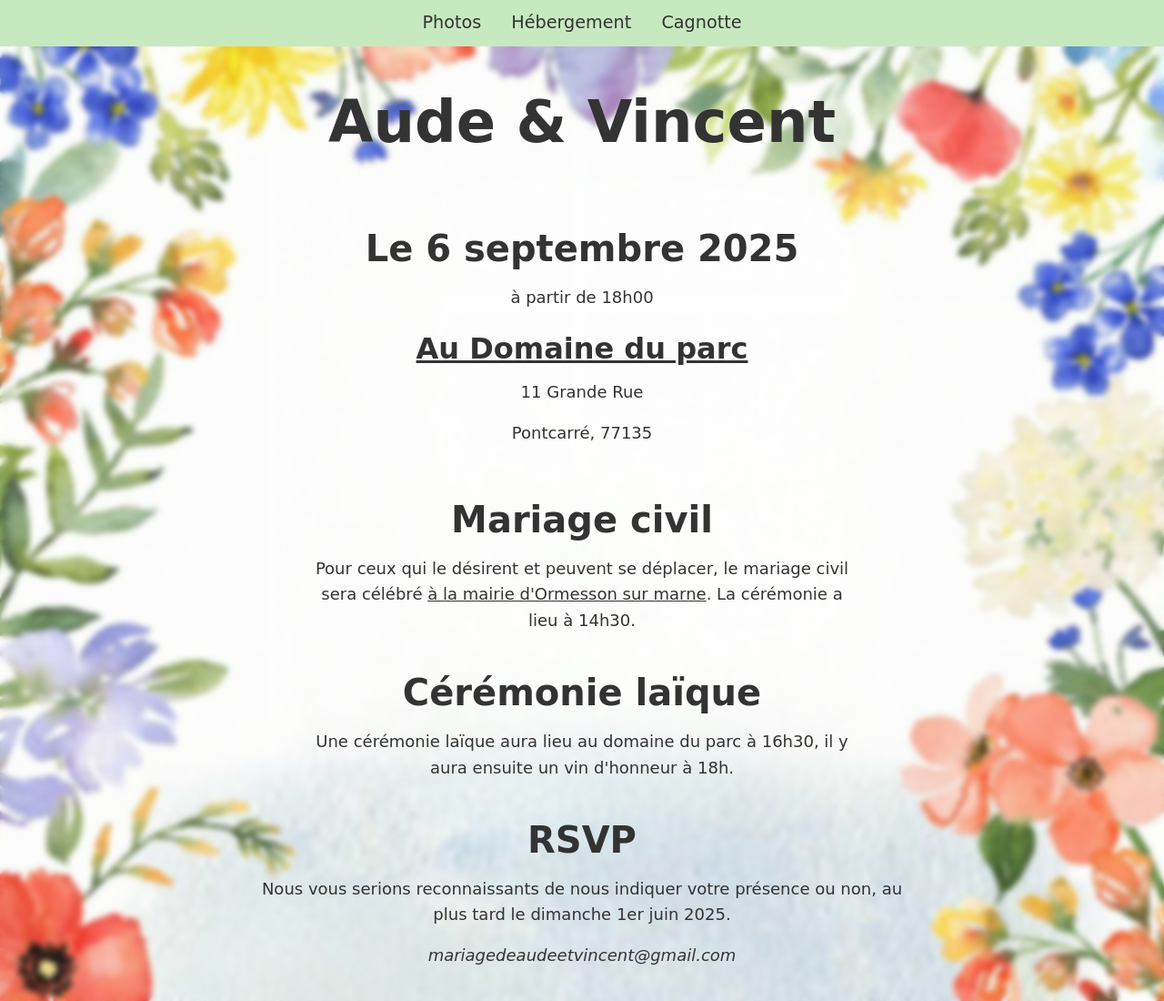
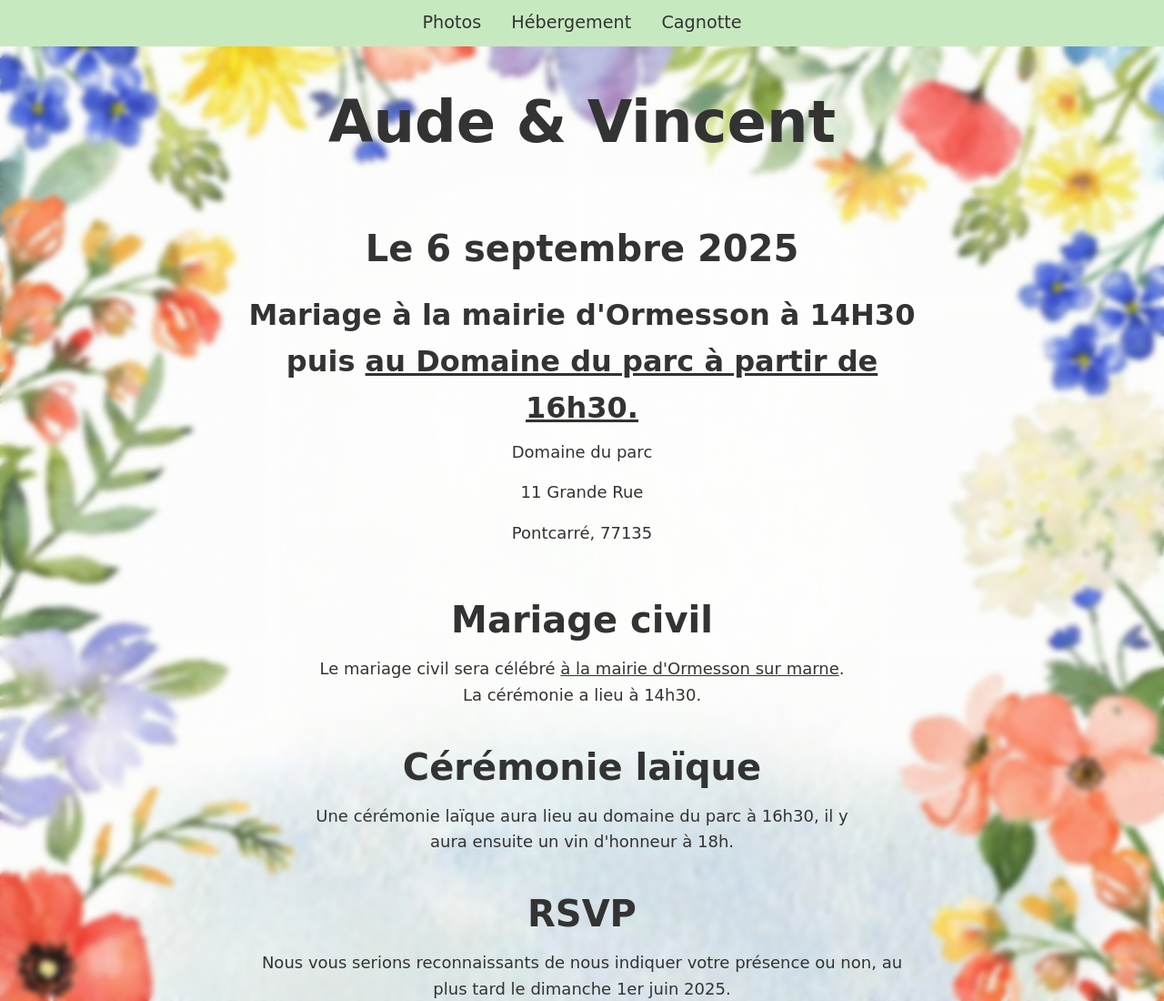
Before and after one commit to reifocS/aude-et-vincent, a website built with Parcel: page index.html in a window 1280 px wide. Shown: the top 1100 px of the page at 91% size. Built offline with nearby package versions, Linux system fonts and the light colour scheme; a web font is replaced by a local one.

Commit message:
ajout info

```diff
--- a/index.html
+++ b/index.html
@@ -30,13 +30,15 @@
       <div class="date-location">
         <div class="date">
           <h2>Le 6 septembre 2025</h2>
-          <p>à partir de 18h00</p>
         </div>
         <div class="location">
-          <h3><a href="https://maps.app.goo.gl/8hPyf7RihkfsT9HF9" target="_blank" rel="noopener noreferrer">
-              Au Domaine du parc
+          <h3>
+            Mariage à la mairie d'Ormesson à 14H30 puis
+            <a href="https://maps.app.goo.gl/8hPyf7RihkfsT9HF9" target="_blank" rel="noopener noreferrer">
+              au Domaine du parc à partir de 16h30.
             </a>
           </h3>
+          <p>Domaine du parc</p>
           <p>11 Grande Rue</p>
           <p>Pontcarré, 77135</p>
         </div>
@@ -48,7 +50,7 @@
         <h2>Mariage civil</h2>
 
         <p>
-          Pour ceux qui le désirent et peuvent se déplacer, le mariage civil sera célébré
+          Le mariage civil sera célébré
           <a href="https://maps.app.goo.gl/aeKbs81C71FB75RM6" target="_blank" rel="noopener noreferrer">à la mairie
             d'Ormesson sur marne</a>. La cérémonie a lieu à 14h30.
         </p>
@@ -58,11 +60,9 @@
     <section class="civil">
       <div class="message">
         <h2>Cérémonie laïque</h2>
-
         <p>
           Une cérémonie laïque aura lieu au domaine du parc à 16h30, il y aura ensuite un vin d'honneur à 18h.
         </p>
-
       </div>
     </section>
     <section class="rsvp" id="rsvp">
```
